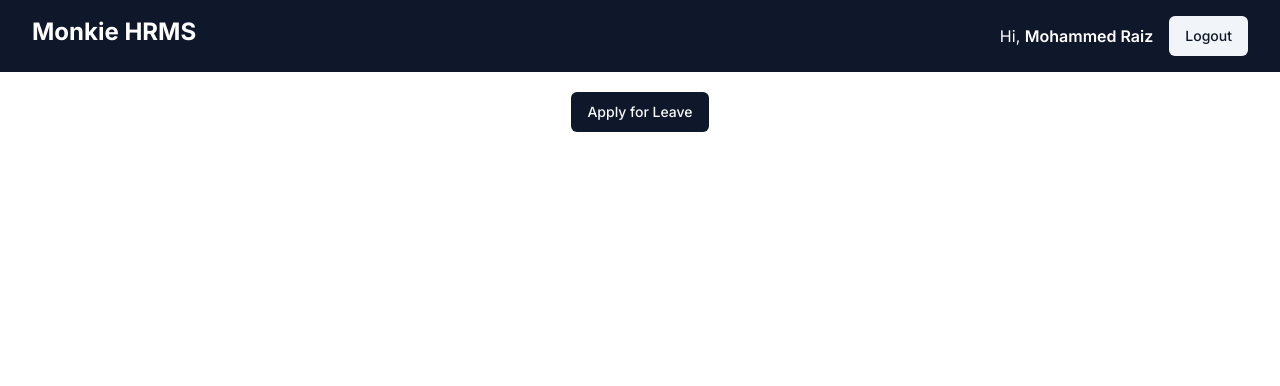
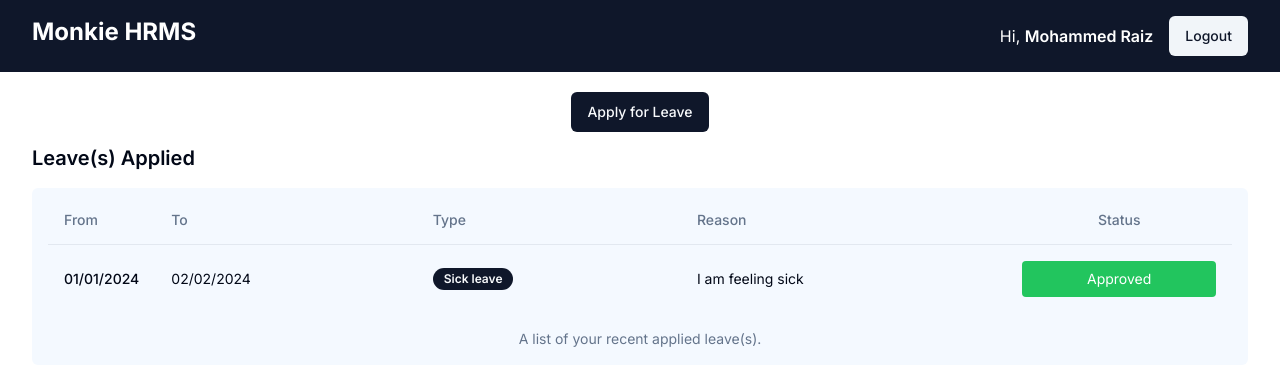
Before and after one commit to raizrazer/monkiehrms, a Next.js app: page /home in a window 1280 px wide. Shown: the top 386 px of the page. Built offline with nearby package versions, Linux system fonts and the light colour scheme.

Commit message:
Added: UI for the leaves applied, view for Employee.

```diff
--- /dev/null
+++ b/src/app/home/leavesapplied.tsx
@@ -0,0 +1,50 @@
+"use client";
+import React from "react";
+import {
+  Table,
+  TableBody,
+  TableCaption,
+  TableCell,
+  TableFooter,
+  TableHead,
+  TableHeader,
+  TableRow,
+} from "@/components/ui/table";
+import { Badge } from "@/components/ui/badge";
+
+export default function LeavesApplied() {
+  return (
+    <div className="pt-3">
+      <h3 className="font-semibold text-xl pb-4">Leave(s) Applied</h3>
+      <div className="bg-blue-100/30 rounded-md py-4 pt-2 px-4">
+        <Table>
+          <TableCaption>A list of your recent applied leave(s).</TableCaption>
+          <TableHeader>
+            <TableRow>
+              <TableHead className="w-[100px]">From</TableHead>
+              <TableHead>To</TableHead>
+              <TableHead>Type</TableHead>
+              <TableHead>Reason</TableHead>
+              <TableHead className="text-center">Status</TableHead>
+            </TableRow>
+          </TableHeader>
+          <TableBody>
+            <TableRow>
+              <TableCell className="font-medium">01/01/2024</TableCell>
+              <TableCell>02/02/2024</TableCell>
+              <TableCell>
+                <Badge variant={"default"}>Sick leave</Badge>
+              </TableCell>
+              <TableCell>I am feeling sick</TableCell>
+              <TableCell className="text-center">
+                <div className="bg-green-500 text-white py-2 rounded">
+                  Approved
+                </div>
+              </TableCell>
+            </TableRow>
+          </TableBody>
+        </Table>
+      </div>
+    </div>
+  );
+}
--- a/src/app/home/page.tsx
+++ b/src/app/home/page.tsx
@@ -1,12 +1,16 @@
 import { Button } from "@/components/ui/button";
 import React from "react";
 import ApplyLeaveDrawer from "./applydrawer";
+import LeavesApplied from "./leavesapplied";
 
 export default function Page() {
   return (
     <div className="min-h-screen flex-1 py-5">
       <div className="flex w-full justify-center">
-        <ApplyLeaveDrawer></ApplyLeaveDrawer>
+        <ApplyLeaveDrawer />
+      </div>
+      <div>
+        <LeavesApplied />
       </div>
     </div>
   );
--- /dev/null
+++ b/src/components/ui/badge.tsx
@@ -0,0 +1,36 @@
+import * as React from "react"
+import { cva, type VariantProps } from "class-variance-authority"
+
+import { cn } from "@/lib/utils"
+
+const badgeVariants = cva(
+  "inline-flex items-center rounded-full border px-2.5 py-0.5 text-xs font-semibold transition-colors focus:outline-none focus:ring-2 focus:ring-ring focus:ring-offset-2",
+  {
+    variants: {
+      variant: {
+        default:
+          "border-transparent bg-primary text-primary-foreground hover:bg-primary/80",
+        secondary:
+          "border-transparent bg-secondary text-secondary-foreground hover:bg-secondary/80",
+        destructive:
+          "border-transparent bg-destructive text-destructive-foreground hover:bg-destructive/80",
+        outline: "text-foreground",
+      },
+    },
+    defaultVariants: {
+      variant: "default",
+    },
+  }
+)
+
+export interface BadgeProps
+  extends React.HTMLAttributes<HTMLDivElement>,
+    VariantProps<typeof badgeVariants> {}
+
+function Badge({ className, variant, ...props }: BadgeProps) {
+  return (
+    <div className={cn(badgeVariants({ variant }), className)} {...props} />
+  )
+}
+
+export { Badge, badgeVariants }
--- /dev/null
+++ b/src/components/ui/table.tsx
@@ -0,0 +1,117 @@
+import * as React from "react"
+
+import { cn } from "@/lib/utils"
+
+const Table = React.forwardRef<
+  HTMLTableElement,
+  React.HTMLAttributes<HTMLTableElement>
+>(({ className, ...props }, ref) => (
+  <div className="relative w-full overflow-auto">
+    <table
+      ref={ref}
+      className={cn("w-full caption-bottom text-sm", className)}
+      {...props}
+    />
+  </div>
+))
+Table.displayName = "Table"
+
+const TableHeader = React.forwardRef<
+  HTMLTableSectionElement,
+  React.HTMLAttributes<HTMLTableSectionElement>
+>(({ className, ...props }, ref) => (
+  <thead ref={ref} className={cn("[&_tr]:border-b", className)} {...props} />
+))
+TableHeader.displayName = "TableHeader"
+
+const TableBody = React.forwardRef<
+  HTMLTableSectionElement,
+  React.HTMLAttributes<HTMLTableSectionElement>
+>(({ className, ...props }, ref) => (
+  <tbody
+    ref={ref}
+    className={cn("[&_tr:last-child]:border-0", className)}
+    {...props}
+  />
+))
+TableBody.displayName = "TableBody"
+
+const TableFooter = React.forwardRef<
+  HTMLTableSectionElement,
+  React.HTMLAttributes<HTMLTableSectionElement>
+>(({ className, ...props }, ref) => (
+  <tfoot
+    ref={ref}
+    className={cn(
+      "border-t bg-muted/50 font-medium [&>tr]:last:border-b-0",
+      className
+    )}
+    {...props}
+  />
+))
+TableFooter.displayName = "TableFooter"
+
+const TableRow = React.forwardRef<
+  HTMLTableRowElement,
+  React.HTMLAttributes<HTMLTableRowElement>
+>(({ className, ...props }, ref) => (
+  <tr
+    ref={ref}
+    className={cn(
+      "border-b transition-colors hover:bg-muted/50 data-[state=selected]:bg-muted",
+      className
+    )}
+    {...props}
+  />
+))
+TableRow.displayName = "TableRow"
+
+const TableHead = React.forwardRef<
+  HTMLTableCellElement,
+  React.ThHTMLAttributes<HTMLTableCellElement>
+>(({ className, ...props }, ref) => (
+  <th
+    ref={ref}
+    className={cn(
+      "h-12 px-4 text-left align-middle font-medium text-muted-foreground [&:has([role=checkbox])]:pr-0",
+      className
+    )}
+    {...props}
+  />
+))
+TableHead.displayName = "TableHead"
+
+const TableCell = React.forwardRef<
+  HTMLTableCellElement,
+  React.TdHTMLAttributes<HTMLTableCellElement>
+>(({ className, ...props }, ref) => (
+  <td
+    ref={ref}
+    className={cn("p-4 align-middle [&:has([role=checkbox])]:pr-0", className)}
+    {...props}
+  />
+))
+TableCell.displayName = "TableCell"
+
+const TableCaption = React.forwardRef<
+  HTMLTableCaptionElement,
+  React.HTMLAttributes<HTMLTableCaptionElement>
+>(({ className, ...props }, ref) => (
+  <caption
+    ref={ref}
+    className={cn("mt-4 text-sm text-muted-foreground", className)}
+    {...props}
+  />
+))
+TableCaption.displayName = "TableCaption"
+
+export {
+  Table,
+  TableHeader,
+  TableBody,
+  TableFooter,
+  TableHead,
+  TableRow,
+  TableCell,
+  TableCaption,
+}
```
